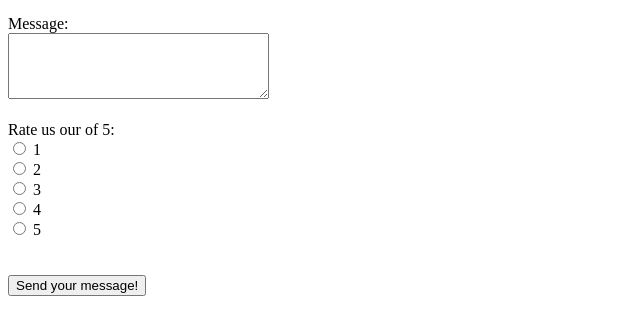
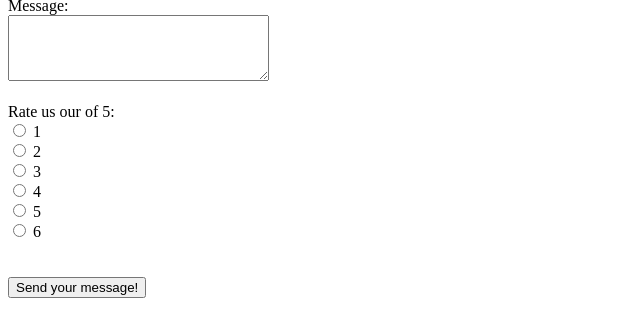
Before and after one commit to Shivkanyabarmade/feedback-form, a plain HTML site: page feedback form html.html in a window 1280 px wide. Shown: the part 130-466 px from the top of the page, without its empty margins (0-640 px from the left). Drawn offline with Linux system fonts and the light colour scheme.

Commit message:
added radio button no 6 remove one break line

```diff
--- a/feedback form html.html
+++ b/feedback form html.html
@@ -13,7 +13,7 @@
     <form action="/contact">
     <label for="name">Name: </label>
     <input type="text" placeholder="Write your name" id="name" />
-    <br /><br />
+    <br />
 
     <label for="email">Email: </label>
     <input type="email" placeholder="Write your email" id="email" />
@@ -37,6 +37,8 @@
     <label for="four">4</label><br/>
     <input type="radio" name="rating" id="five" value="five" />
     <label for="five">5</label><br/>
+    <input type="radio" name="rating" id="six" value="six" />
+    <label for="six">6</label><br/>
 
     <br /><br />
 
```
